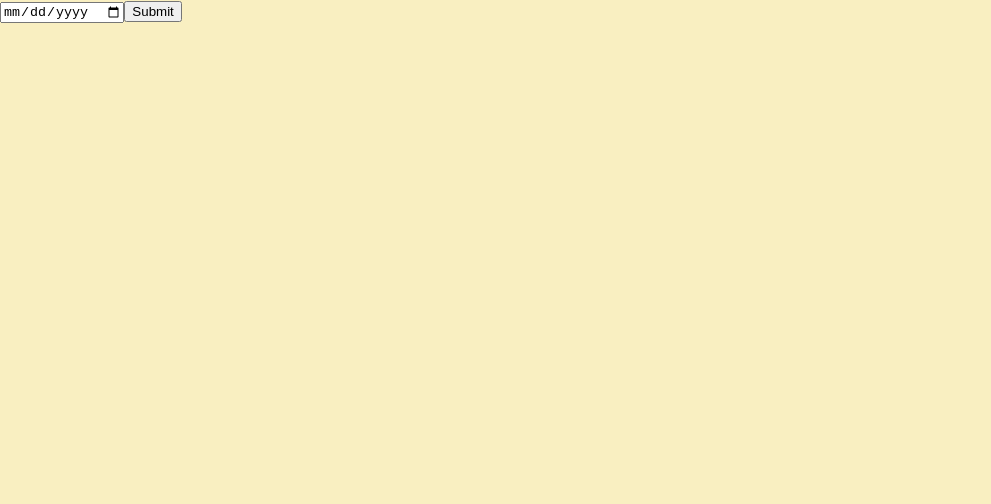
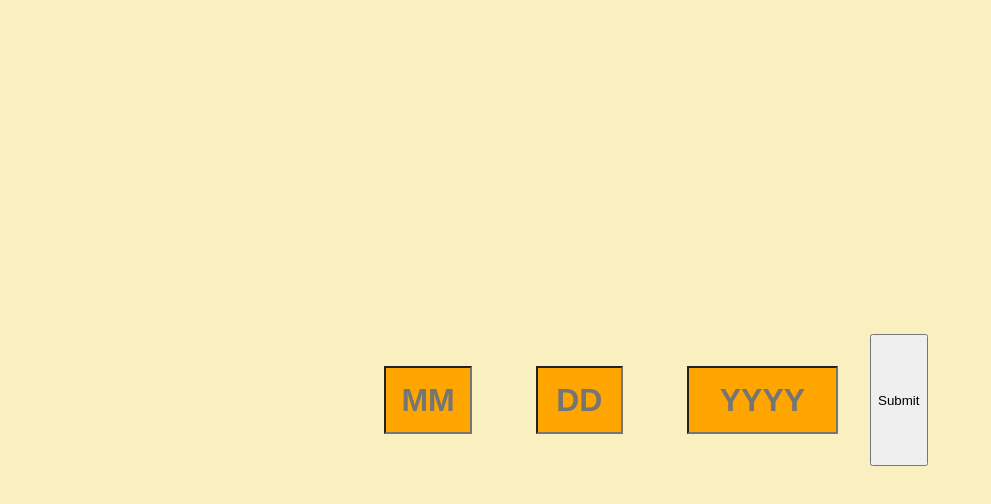
Before and after one commit to nickl72/SEI-Project-3, a React (Create React App) app in the folder brewery-app/: page / in a window 1280 px wide. Shown: the top 504 px of the page, without its empty margins (0-991 px from the left). Built offline with nearby package versions, Linux system fonts and the light colour scheme; what react-animations would draw is missing.

Commit message:
Added styling to form

```diff
--- a/brewery-app/src/components/VerifyAge.js
+++ b/brewery-app/src/components/VerifyAge.js
@@ -1,43 +1,95 @@
 import React from 'react';
 import { useDispatch } from 'react-redux';
 import { oldEnough, tooYoung } from '../features/verifyAgeSlice';
+import styled from 'styled-components';
+
+const Div = styled.div`
+    height: 100vh;
+    width: 100vw;
+    display: flex;
+    justify-content: center;
+    align-items: center;
+    form {
+        display: flex;
+        justify-content: center;
+    }
+    .date {
+        margin: 1em;
+        background: silver;
+        padding: 0 0.3em;
+        color: #0d0404;
+        background: orange;
+        ::-webkit-outer-spin-button,
+        ::-webkit-inner-spin-button {
+            -webkit-appearance: none;
+            margin: 0;
+        }
+        font-size: 2em;
+        width: 2em;
+        height: 2em;
+        font-weight: 600;
+        text-align: center;
+    }
+    .year {
+        width: 4em;
+
+    }
+`
 
 function VerifyAge() {
     const dispatch = useDispatch();
 
     const checkAge = (e) => {
         e.preventDefault();
-        if (!e.target.birthday.value) {
+        const [day, month, year] = [parseInt(e.target.day.value), parseInt(e.target.month.value), parseInt(e.target.year.value)]
+        console.log(isNaN(day + month + year))
+        console.log(month+ day)
+        if (isNaN(day + month + year)) {
             return
         }
-        const birthday = (new Date(e.target.birthday.value)).toISOString().split('-');
+
+        // splits js date into YYYY-MM-DD... -> [YYYY, MM, DD...]
         const today = (new Date).toISOString().split('-');
-        if (today[0]-birthday[0] > 21) {
+        console.log(today)
+
+        if (parseInt(today[0])-year > 21) { // year
             dispatch(oldEnough());
-        } else if (today[0]-birthday[0] < 21) {
+            console.log('oyear')
+
+        } else if (parseInt(today[0])-year < 21) { // year
             dispatch(tooYoung());
+            console.log('yyear')
+
         } else {
-            if (today[1] > birthday[1]) {
+            if (parseInt(today[1]) > month) { // month
                 dispatch(oldEnough());
-            } else if (today[1] < birthday[1]) {
+                console.log('omonth')
+
+            } else if (parseInt(today[1]) < month) { // month
                 dispatch(tooYoung());
+                console.log('ymonth')
+
             } else {
-                if (parseInt(today[2]) >= parseInt(birthday[2])) {
+                if (parseInt(today[2]) >= day) { // day
                     dispatch(oldEnough());
-                } else {
+                    console.log('oday')
+                } else { // day
                     dispatch(tooYoung());
+                    console.log('yday')
                 }
             }
         }
     }
 
     return (
-        <div>
-            <form onSubmit={(e) => checkAge(e)}>
-                <input type='date' name='birthday'/>
+        <Div>
+            <form onSubmit={(e) => checkAge(e)} autoComplete='off'>
+                <input className='date' type='text' placeholder='MM' name='month' maxLength='2'/>
+                <input className='date' type='text' placeholder='DD' name='day' maxLength='2'/>
+                <input className='date year' type='text' placeholder='YYYY' name='year' minLength='4' maxLength='4'/>
                 <input type='submit' />
             </form>
-        </div>
+        </Div>
     )
 }
 
```
